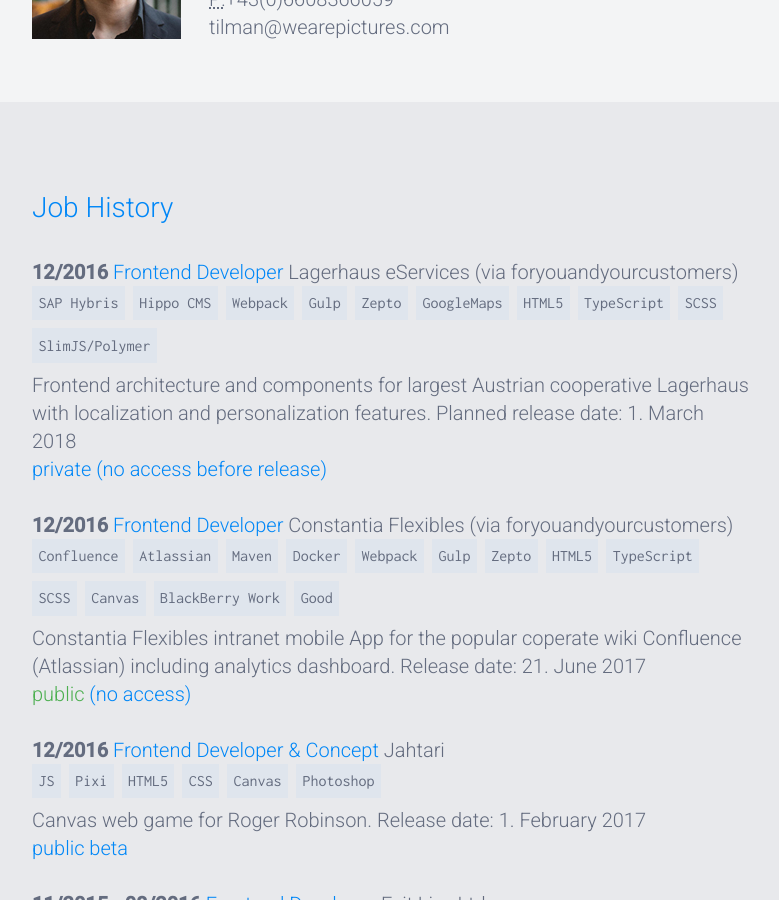
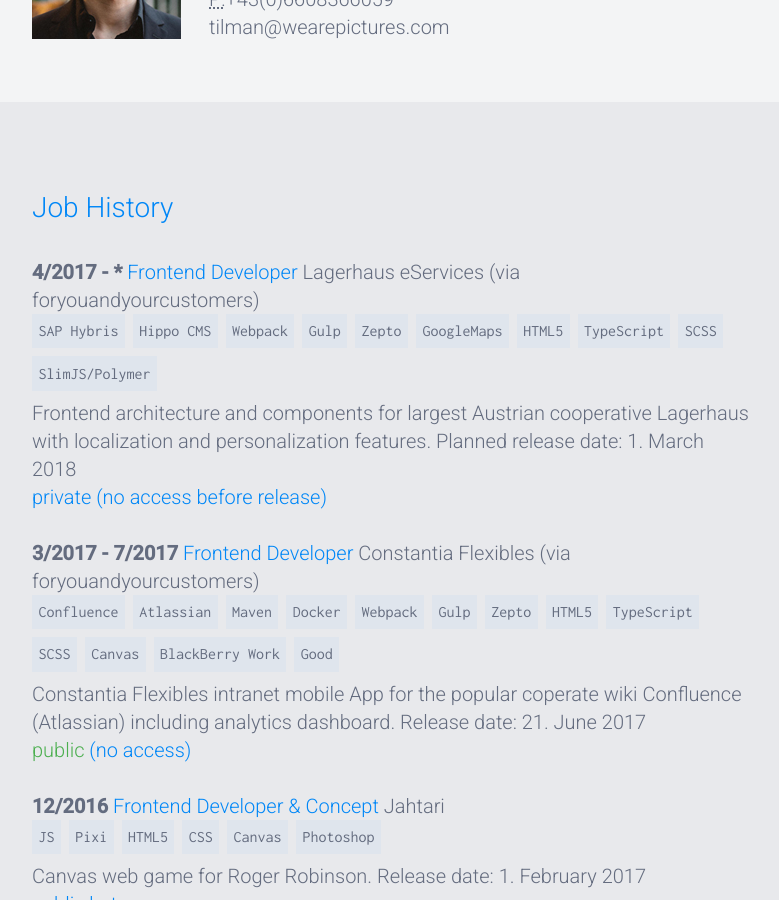
Before and after one commit to mandymozart/mandymozart, a Jekyll site: the page built from cv/index.html, in a window 1280 px wide and 900 px high, scrolled down 323 px. Shown: the whole window, without its empty margins (248-1027 px from the left). Built offline with Jekyll 4.4.1, drawn with Linux system fonts in a browser that asks for light colours.

Commit message:
Update index.html

```diff
--- a/cv/index.html
+++ b/cv/index.html
@@ -29,7 +29,7 @@ title: CV of Tilman Porschuetz
 						<h2>Job History</h2>
 
 						<p class="job">
-						<span class="date">12/2016</span>
+						<span class="date">4/2017 - *</span>
 						<span class="role">Frontend Developer</span>
 						<span class="company">Lagerhaus eServices (via foryouandyourcustomers)</span>
 						<br />
@@ -50,7 +50,7 @@ title: CV of Tilman Porschuetz
 						</p>
 
 						<p class="job">
-						<span class="date">12/2016</span>
+						<span class="date">3/2017 - 7/2017</span>
 						<span class="role">Frontend Developer</span>
 						<span class="company">Constantia Flexibles (via foryouandyourcustomers)</span>
 						<br />
```
